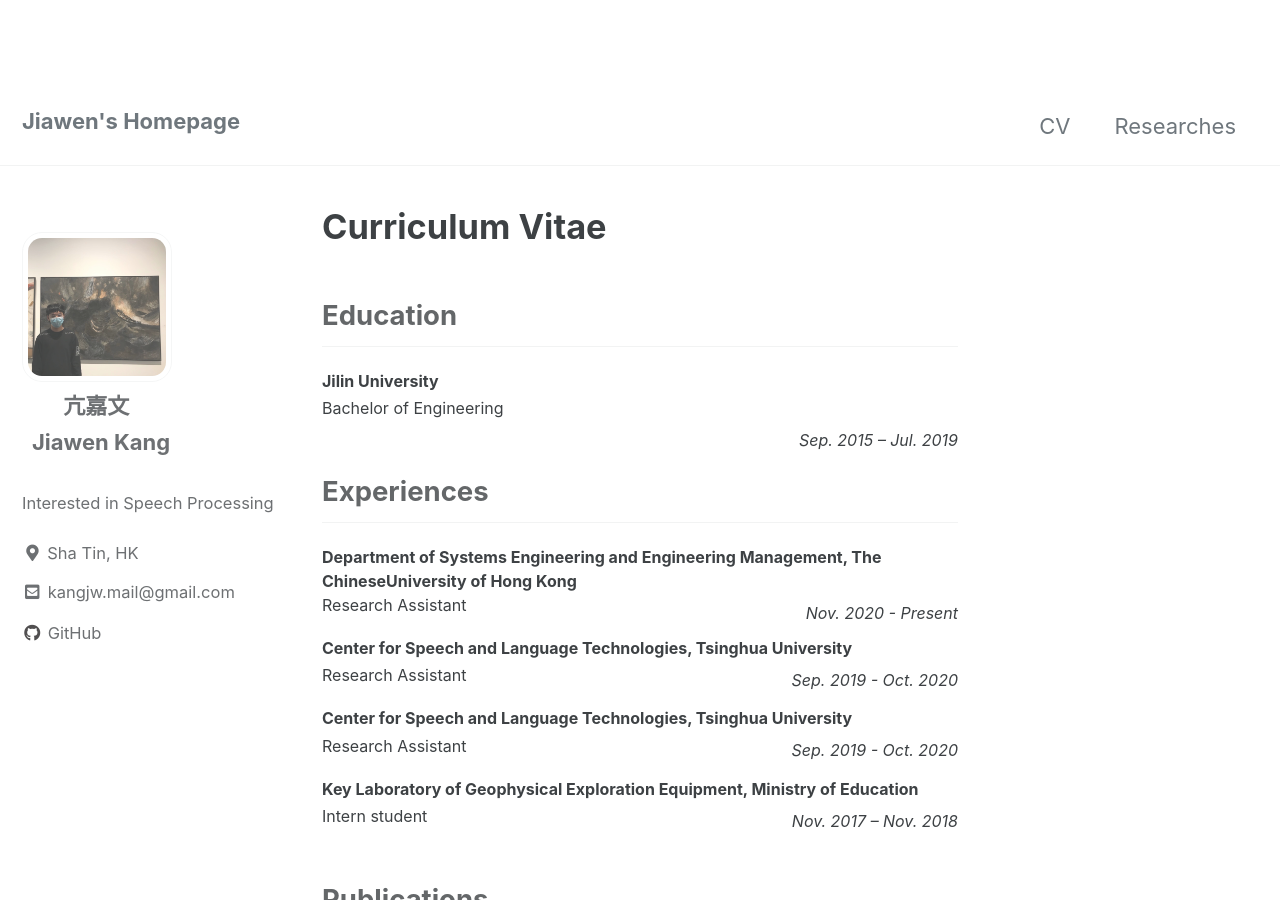
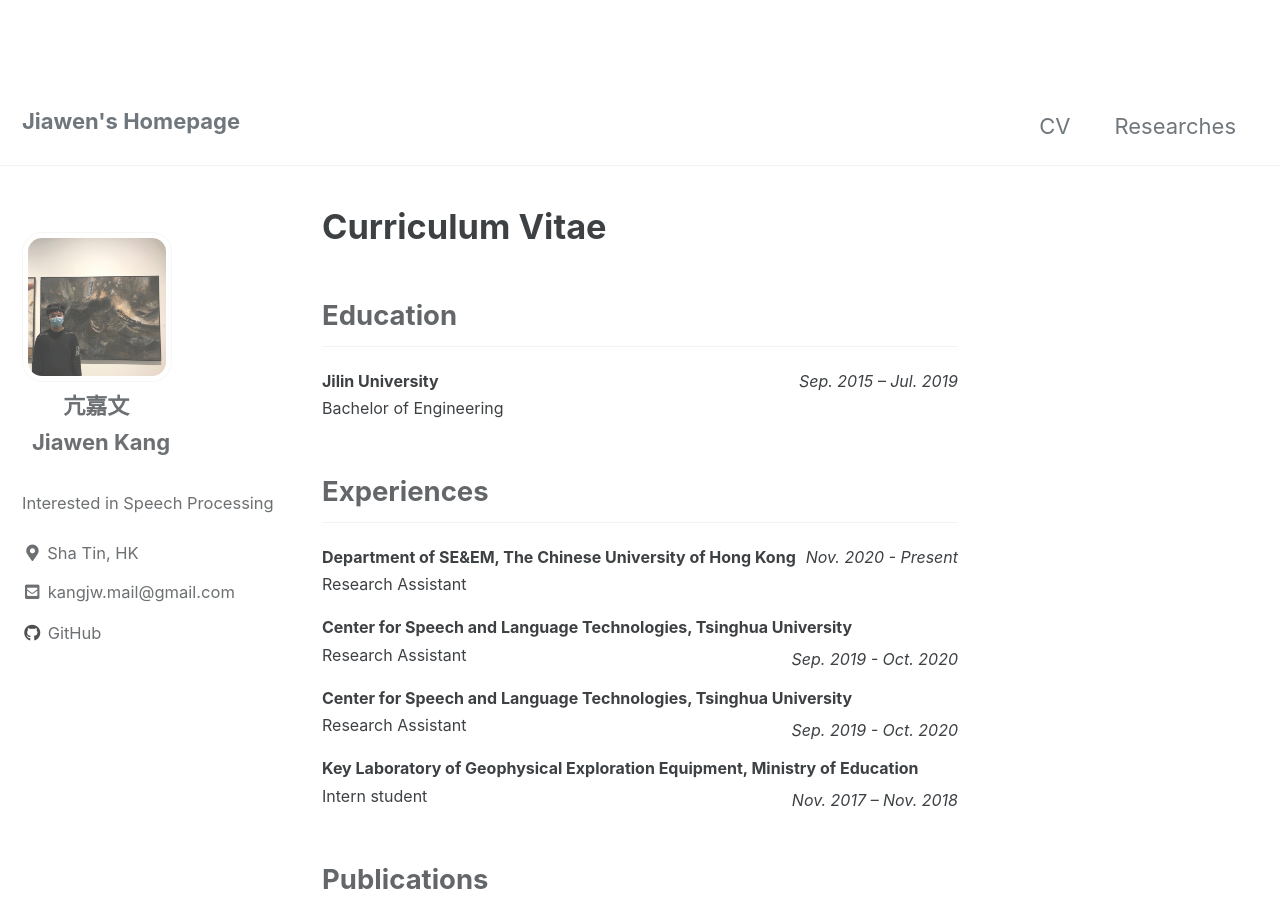
Before and after one commit to kjw11/kjw11.github.io, a Jekyll site: the page built from index.html, in a window 1280 px wide and 900 px high. Built offline with Jekyll 4.4.1, drawn with Linux system fonts in a browser that asks for light colours; cached includes are drawn as plain includes; the list of posts is cut into pages by our own code; some of the changed text lies outside the part shown.

Commit message:
add full cv

```diff
--- a/_layouts/home.html
+++ b/_layouts/home.html
@@ -38,17 +38,15 @@
 <h3 class="archive__cvsubtitle">Education</h3>
 <div class="item">
     <div class="headname"><b>Jilin University</b></div>
+    <div class="time">Sep. 2015 – Jul. 2019</div>
 </div>
-<div class="body">
-<div class="descrip">Bachelor of Engineering</div><div class="time">Sep. 2015 – Jul. 2019</div>
-</div>
+    <div class="descrip">Bachelor of Engineering</div>
 
 
 <h3 class="archive__cvsubtitle">Experiences</h3>
 <div class="item">
     <div class="headname">
-        <b>Department of Systems Engineering and Engineering Management,
-                                         The ChineseUniversity of Hong Kong</b>
+        <b>Department of SE&EM, The Chinese University of Hong Kong</b>
     </div>
     <div class="time">Nov. 2020 - Present</div>
 </div>
@@ -230,6 +228,7 @@
   <b>English</b>: Fluent<br>
   <b>Cantonese</b>：Beginner
 </div>
+
 {% if paginator %}
   {% assign posts = paginator.posts %}
 {% else %}
@@ -243,5 +242,7 @@
   {% endfor %}
 </div>
 
-
-Software{% include paginator.html %}
+<br>
+<br>
+See the <a href='assets/pdf/CV-KANG-Jiawen.pdf'>Full CV in PDF</a>
+{% include paginator.html %}
```
Also changed, not shown: 2 other files.
